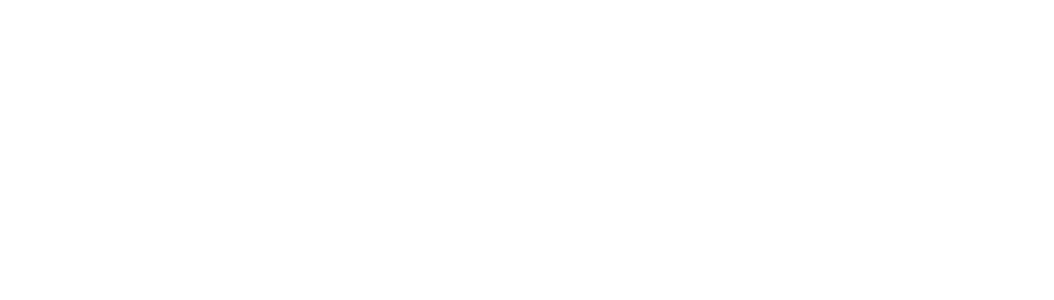
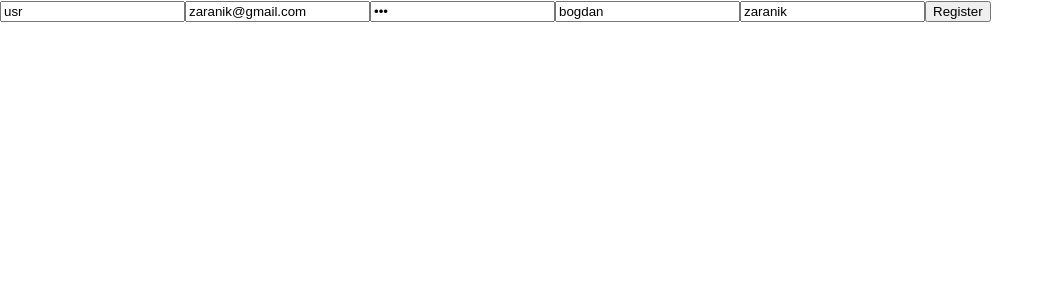
Before and after one commit to GeniusDP/coursework, a React (Create React App) app in the folder client/: page /register in a window 1280 px wide. Shown: the top 300 px of the page, without its empty margins (0-1054 px from the left). Built offline with nearby package versions, Linux system fonts and the light colour scheme.

Commit message:
registration/login form is done

```diff
--- a/client/src/App.jsx
+++ b/client/src/App.jsx
@@ -6,16 +6,20 @@ export const AuthContext = createContext();
 const App = () => {
 
   const getToken = () => {
-    return localStorage.getItem('token999');
+    return localStorage.getItem('token');
   }
 
   const setToken = (value) => {
-    localStorage.setItem('token999', value);
+    localStorage.setItem('token', value);
+  }
+
+  const removeToken = () => {
+    localStorage.removeItem('token');
   }
 
   return (
     <div>
-      <AuthContext.Provider value={{getToken, setToken}}>
+      <AuthContext.Provider value={{getToken, setToken, removeToken}}>
         <Router/>
       </AuthContext.Provider>
     </div>
--- /dev/null
+++ b/client/src/components/AccountPage/AccountPage.jsx
@@ -0,0 +1,21 @@
+import React, { useContext } from "react";
+import { Link } from "react-router-dom";
+import { AuthContext } from "../../App";
+import { parseJwt } from "../../jwtUtil";
+
+const AccountPage = () => {
+  const { getToken } = useContext(AuthContext);
+  const username = parseJwt(getToken());
+  return (
+    <div>
+      <div>Account page</div>
+      <div>{username}</div>
+      <div>
+        {" "}
+        <Link to={"/"}>To main</Link>
+      </div>
+    </div>
+  );
+};
+
+export default AccountPage;
--- a/client/src/components/AuthProvider/AuthProvider.jsx
+++ b/client/src/components/AuthProvider/AuthProvider.jsx
@@ -2,78 +2,49 @@ import React, { useContext, useEffect, useState } from "react";
 import { Navigate } from "react-router-dom";
 import { AuthContext } from "../../App";
 
-const AuthProvider = ({ children }) => {
-  const {getToken, setToken} = useContext(AuthContext);
-  const [tokenValid, setTokenValid] = useState(getToken());
+const AuthProvider = ({ children, roles }) => {
+  const { getToken, setToken, removeToken } = useContext(AuthContext);
+  const [hasPermission, setHasPermission] = useState(false);
+  const [permissionAsked, setPermissionAsked] = useState(false);
 
-  //validate token
-  function validateToken() {
+  async function askForPermission() {
     const myHeaders = new Headers();
     myHeaders.append("Authorization", "Bearer " + getToken());
-
     const requestOptions = {
       method: "GET",
       headers: myHeaders,
-      redirect: "follow",
     };
 
 
-    fetch("http://localhost:8081/validate-token", requestOptions)
-      .then(response => {
-        if(!response.ok) {
-          refreshToken();
-        }
-        setTokenValid(true);
-        return response;
-      })
-      .catch((error) => {
-
-      });
+    const responseValidate = await fetch("http://localhost:8081/validate-token", requestOptions);
+    if(responseValidate.ok){
+      setHasPermission(() => true);
+      return;
+    }
+    const responseRefresh = await fetch("http://localhost:8081/refresh-token", requestOptions);
+    if(responseRefresh.ok){
+      const jsonResponse = await responseRefresh.json();
+      setToken(jsonResponse.token);
+      setHasPermission(() => true);
+      return;
+    }
+    removeToken();
+    setHasPermission(() => false);
   }
 
+  useEffect(()=>{
+    askForPermission().then(()=>{
+      setPermissionAsked(true);
+    });
+  });
 
-
-  //refresh token
-  function refreshToken() {
-    const myHeaders = new Headers();
-    myHeaders.append("Authorization", "Bearer " + getToken());
-
-    const requestOptions = {
-      method: "GET",
-      headers: myHeaders,
-      redirect: "follow",
-    };
-
-
-    fetch("http://localhost:8081/refresh-token", requestOptions)
-      .then(response => {
-        if(!response.ok) {
-          setTokenValid(false);
-          throw new Error();
-        }
-        return response;
-      })
-      .then(response => response.json())
-      .then(responseJson => responseJson.token)
-      .then(token => {
-        console.log('auth : ' + getToken());
-        setTokenValid(true);
-        setToken(token);
-      })
-      .catch((error) => {
-
-      });
+  if(!permissionAsked){
+    return <div>Loading spinner...</div>;
   }
-
-  useEffect(() => {
-    validateToken();
-  }, []);
-
-  return (
-    <div>
-      <div>{tokenValid ? children : <Navigate to="/login" />}</div>
-    </div>
-  );
+  if(hasPermission){
+    return children;
+  }
+  return <Navigate to="/login" replace/>;
 };
 
 export default AuthProvider;
--- a/client/src/components/LoginForm/LoginForm.jsx
+++ b/client/src/components/LoginForm/LoginForm.jsx
@@ -1,4 +1,4 @@
-import React, { useContext, useEffect, useState } from "react";
+import React, { useContext, useState } from "react";
 import { Navigate } from "react-router-dom";
 import { AuthContext } from "../../App";
 
@@ -37,7 +37,6 @@ const LoginForm = () => {
       .then((response) => response.json())
       .then(responseJson => responseJson.token)
       .then((token) => {
-        console.log('login: ' + token);
         setToken(token);
         setRedirect(true);
         setIsLoginError(false);
--- a/client/src/components/MainPage.jsx
+++ /dev/null
@@ -1,17 +0,0 @@
-import React, { useContext } from 'react';
-import { Link } from 'react-router-dom';
-import { AuthContext } from '../App';
-
-
-const MainPage = () => {
-    const {getToken} = useContext(AuthContext);
-    return (
-        <div>
-            <div>{getToken()}</div>
-            <div><Link to={"/login"}>Login</Link></div>
-            <div><Link to={"/forbidden"}>Forbidden</Link></div>
-        </div>
-    );
-};
-
-export default MainPage;
--- /dev/null
+++ b/client/src/components/MainPage/MainPage.jsx
@@ -0,0 +1,32 @@
+import React, { useContext } from "react";
+import { Link } from "react-router-dom";
+import { AuthContext } from "../../App";
+import { parseJwt } from "../../jwtUtil";
+
+const MainPage = () => {
+  const { getToken } = useContext(AuthContext);
+  let username = null;
+  try {
+    username = parseJwt(getToken());
+  } catch (e) {
+    username = null;
+  }
+
+  return (
+    <div>
+      <div>Main Page</div>
+      <div>
+        <Link to={"/login"}>Login</Link>
+      </div>
+      <div>
+        <Link to={"/register"}>Register</Link>
+      </div>
+      <div>
+        <Link to={"/account-settings"}>{username}</Link>
+      </div>
+
+    </div>
+  );
+};
+
+export default MainPage;
--- a/client/src/components/RegisterForm/RegisterForm.jsx
+++ b/client/src/components/RegisterForm/RegisterForm.jsx
@@ -1,11 +1,92 @@
-import React from 'react';
+import React, { useContext, useState } from "react";
+import { Navigate } from "react-router-dom";
 
 const RegisterForm = () => {
-    return (
-        <div>
+  const [username, setUsername] = useState("usr");
+  const [password, setPassword] = useState("123");
+  const [email, setEmail] = useState("zaranik@gmail.com");
+  const [firstName, setFirstName] = useState("bogdan");
+  const [lastName, setLastName] = useState("zaranik");
 
-        </div>
-    );
+  const [isRegistrationError, setIsRegistrationError] = useState(false);
+  const [redirect, setRedirect] = useState(false);
+
+  function performLogin() {
+    const myHeaders = new Headers();
+    myHeaders.append("Content-Type", "application/json");
+
+    const raw = JSON.stringify({
+      username,
+      password,
+      email,
+      firstName,
+      lastName,
+    });
+
+    const requestOptions = {
+      method: "POST",
+      headers: myHeaders,
+      body: raw,
+      redirect: "follow",
+    };
+
+    function handleFetchError(request) {
+      if (!request.ok) {
+        throw new Error("status code is " + request.status);
+      }
+      return request;
+    }
+
+    fetch("http://localhost:8081/register", requestOptions)
+      .then(handleFetchError)
+      .then((request) => {
+        setIsRegistrationError(false);
+        setRedirect(true);
+      })
+      .catch((error) => {
+        console.log(error);
+         setIsRegistrationError(true);
+      });
+  }
+
+  if (isRegistrationError) {
+    alert('Some problem occured! May be internet connetction lost.');
+  }
+  if (redirect) {
+    return <Navigate to={"/login"} />;
+  }
+
+  return (
+    <div>
+      <input
+        value={username}
+        onChange={(event) => setUsername(event.target.value)}
+        placeholder={"username"}
+      />
+      <input
+        value={email}
+        placeholder={"email"}
+        onChange={(event) => setEmail(event.target.value)}
+      />
+      <input
+        type={"password"}
+        value={password}
+        onChange={(event) => setPassword(event.target.value)}
+        placeholder={"password"}
+      />
+      <input
+        value={firstName}
+        onChange={(event) => setFirstName(event.target.value)}
+        placeholder={"firstName"}
+      />
+      <input
+        value={lastName}
+        onChange={(event) => setLastName(event.target.value)}
+        placeholder={"lastName"}
+      />
+      <button onClick={performLogin}>Register</button>
+    </div>
+  );
 };
 
 export default RegisterForm;
--- /dev/null
+++ b/client/src/jwtUtil.js
@@ -0,0 +1,18 @@
+export function parseJwt(token) {
+  try {
+    let base64Url = token.split(".")[1];
+    let base64 = base64Url.replace(/-/g, "+").replace(/_/g, "/");
+    let jsonPayload = decodeURIComponent(
+      window
+        .atob(base64)
+        .split("")
+        .map(function (c) {
+          return "%" + ("00" + c.charCodeAt(0).toString(16)).slice(-2);
+        })
+        .join("")
+    );
+    return JSON.parse(jsonPayload).sub;
+  } catch (e) {
+    return null;
+  }
+}
--- a/client/src/routes/AppRouter.jsx
+++ b/client/src/routes/AppRouter.jsx
@@ -4,21 +4,29 @@ import AuthProvider from "../components/AuthProvider/AuthProvider";
 import Forbidden from "../components/Forbidden/Forbidden";
 import LoginForm from "../components/LoginForm/LoginForm";
 import RegisterForm from "../components/RegisterForm/RegisterForm";
-import MainPage from "../components/MainPage";
+import MainPage from "../components/MainPage/MainPage";
+import AccountPage from "../components/AccountPage/AccountPage";
 
 const Router = () => {
   return (
     <div>
       <BrowserRouter>
         <Routes>
-          <Route path="/" element={<MainPage/>} />
-          <Route path="/home" element={<MainPage/>} />
+          <Route index path="/" element={<MainPage />} />
           <Route path="/login" element={<LoginForm />} />
           <Route path="/register" element={<RegisterForm />} />
           <Route
+            path="/account-settings"
+            element={
+              <AuthProvider roles={"*"}>
+                <AccountPage />
+              </AuthProvider>
+            }
+          />
+          <Route
             path="/forbidden"
             element={
-              <AuthProvider>
+              <AuthProvider roles={"*"}>
                 <Forbidden />
               </AuthProvider>
             }
```
